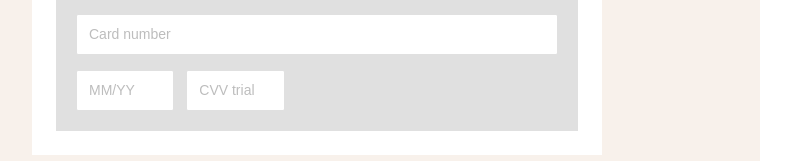
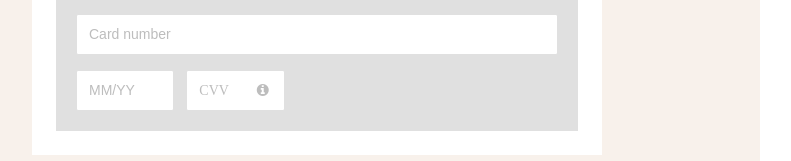
Before and after one commit to vadimsharanov/commerce-core-task, a React (Create React App) app: page / in a window 1280 px wide. Shown: the part 1296-1457 px from the top of the page, without its empty margins (8-799 px from the left). Built offline with nearby package versions, Linux system fonts and the light colour scheme.

Commit message:
placeholder icon added

```diff
--- a/src/components/payment/payment.jsx
+++ b/src/components/payment/payment.jsx
@@ -3,7 +3,6 @@ import DropDown from "./dropDown/dropDown";
 import "./payment.scss";
 import data from "./dropDownData/data.json";
 const Payment = () => {
-  const trial = "trial";
   const [country, setCountry] = useState("");
   const getCountry = (country) => {
     setCountry(country);
@@ -80,7 +79,10 @@ const Payment = () => {
               </div>
               <div className='payment-mm-cvv'>
                 <input placeholder='MM/YY' type='text' />
-                <input placeholder={`CVV ${trial}`} type='text' />
+                <input
+                  style={{ fontFamily: "FontAwesome" }}
+                  placeholder='CVV &emsp;   &#xf05a; '
+                />
               </div>
             </div>
           </div>
--- a/src/components/payment/payment.scss
+++ b/src/components/payment/payment.scss
@@ -83,10 +83,13 @@
             div {
               background-color: #dc624e;
               display: flex;
-              width: 15px;
-              height: 15px;
+              width: 12px;
+              height: 12px;
               border-radius: 50%;
             }
+          }
+          .checkbox:hover {
+            cursor: pointer;
           }
         }
       }
```
